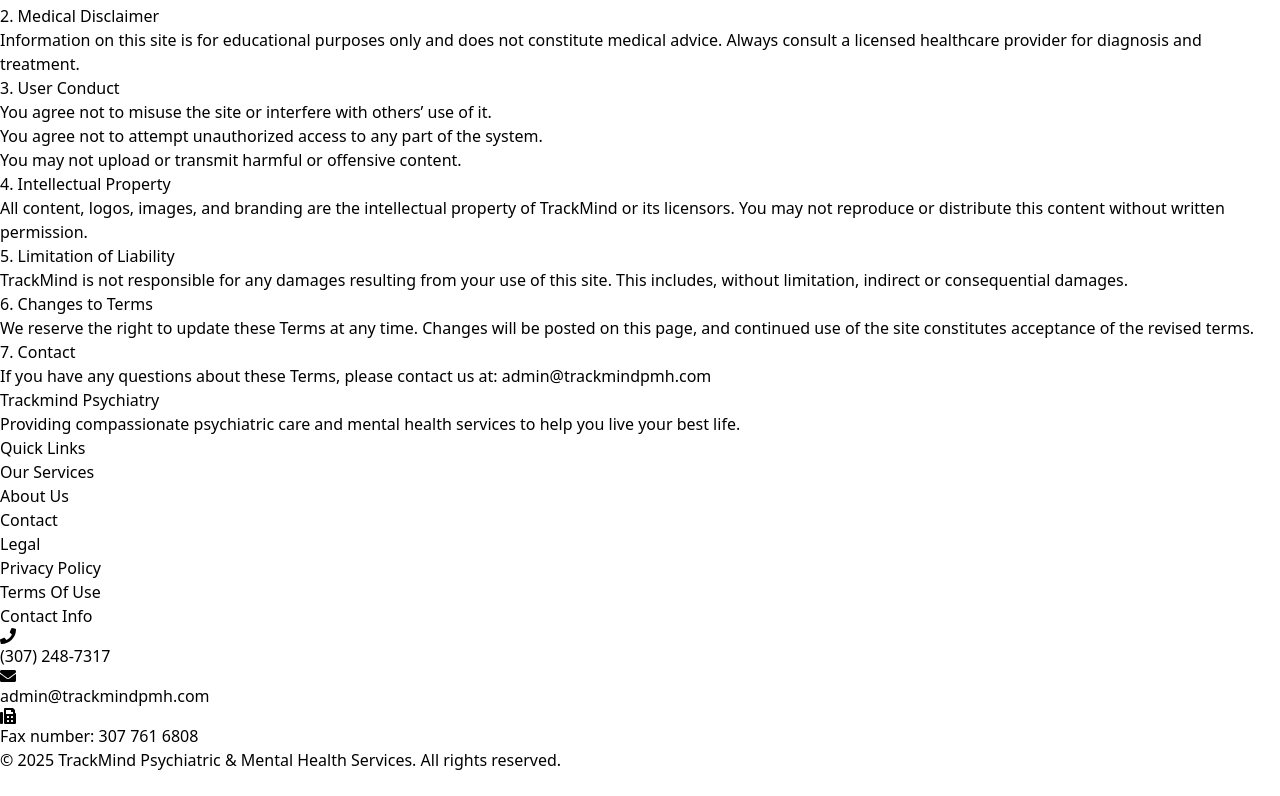
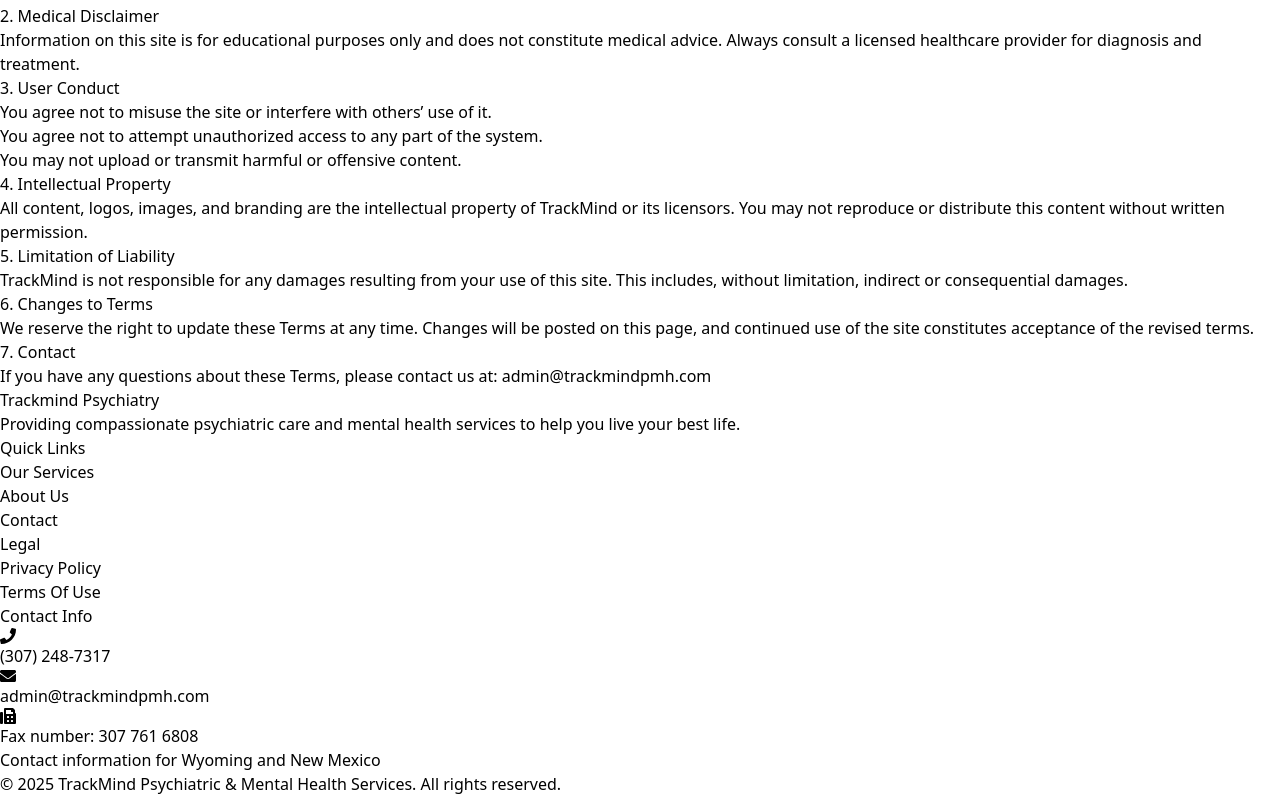
Before and after one commit to ford69/trackmind-teleheath, a React (Vite) app: page /terms-of-use in a window 1280 px wide. Shown: the part 1236-2032 px from the top of the page. Before the commit the page ends 2008 px from the top, so only its background shows below. Built offline with nearby package versions, Linux system fonts and the light colour scheme.

Commit message:
location

```diff
--- a/src/components/Footer.jsx
+++ b/src/components/Footer.jsx
@@ -66,6 +66,7 @@
           </div>
         </div>
         <div className="mt-8 pt-8 border-t border-gray-800 text-center text-gray-400">
+          <p>Contact information for Wyoming and New Mexico</p>
           <p>&copy; {new Date().getFullYear()} TrackMind Psychiatric & Mental Health Services. All rights reserved.</p>
         </div>
       </div>
```
